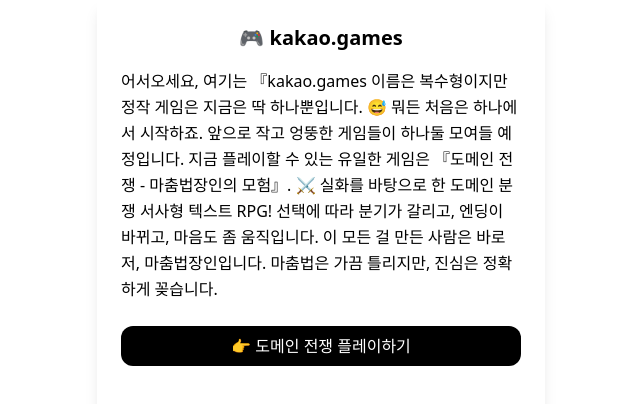
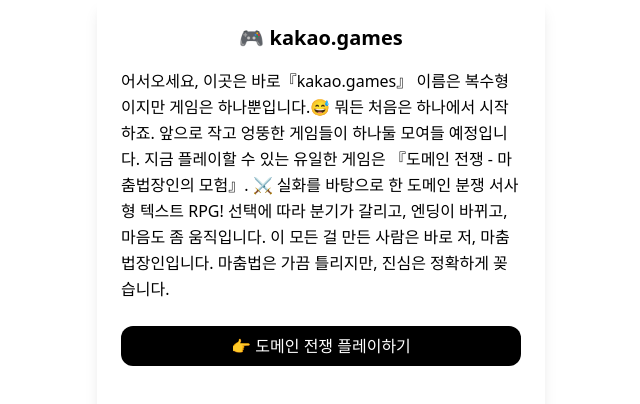
Before and after one commit to clavef/kakao, a Next.js app: page / in a window 1280 px wide. Shown: the top 404 px of the page, without its empty margins (319-959 px from the left). Built offline with nearby package versions, Linux system fonts and the light colour scheme.

Commit message:
Update index.tsx

```diff
--- a/pages/index.tsx
+++ b/pages/index.tsx
@@ -11,8 +11,8 @@
       <GameFrame title="🎮 kakao.games">
         <p className="text-base whitespace-pre-line text-left leading-relaxed mb-6">
           어서오세요,
-          여기는 『kakao.games 이름은 복수형이지만
-          정작 게임은 지금은 딱 하나뿐입니다. 😅
+          이곳은 바로『kakao.games』
+          이름은 복수형이지만 게임은 하나뿐입니다.😅
 
           뭐든 처음은 하나에서 시작하죠.
           앞으로 작고 엉뚱한 게임들이
```
